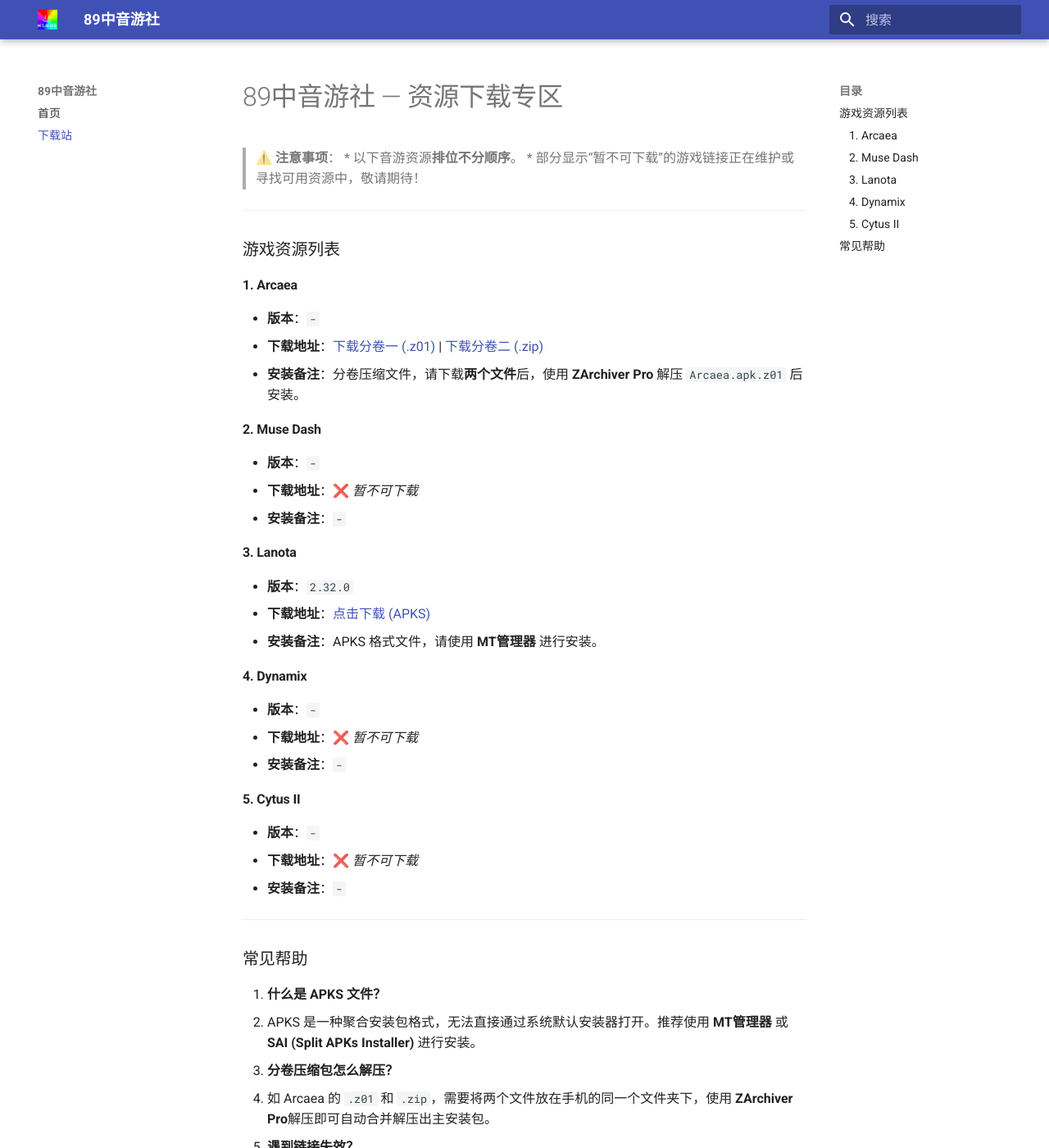
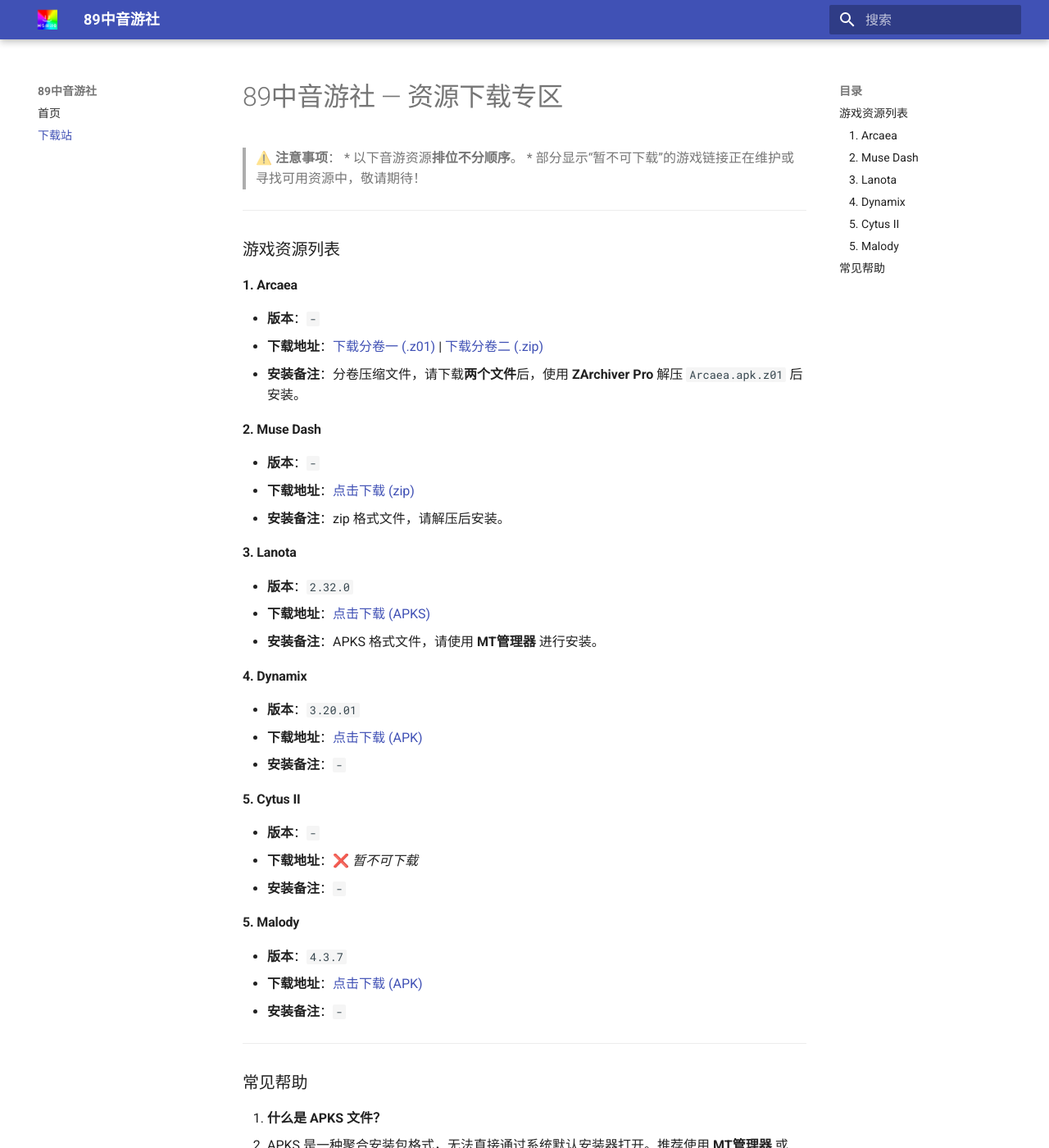
Before and after one commit to microkbcrt/89mugdownload, an MkDocs documentation site: the page built from docs/mugdownload.md, in a window 1280 px wide and 1400 px high. Shown: the whole window at 82% size. Built offline with MkDocs 1.6.1 and Material for MkDocs 9.7.7, drawn with Linux system fonts in a browser that asks for light colours.

Commit message:
Update mugdownload.md

```diff
--- a/docs/mugdownload.md
+++ b/docs/mugdownload.md
@@ -19,8 +19,8 @@
 #### 2. Muse Dash
 
 * **版本**：`-`
-* **下载地址**：❌ *暂不可下载*
-* **安装备注**：`-`
+* **下载地址**：[点击下载 (zip)](https://gh.jasonzeng.dev/https://github.com/microkbcrt/downloadiso/releases/download/MuseDash/MuseDash.apk.zip)
+* **安装备注**：zip 格式文件，请解压后安装。
 
 #### 3. Lanota
 
@@ -30,14 +30,20 @@
 
 #### 4. Dynamix
 
-* **版本**：`-`
-* **下载地址**：❌ *暂不可下载*
+* **版本**：`3.20.01`
+* **下载地址**：[点击下载 (APK)](https://gh.jasonzeng.dev/https://github.com/microkbcrt/downloadiso/releases/download/Dynamix/Dynamix_3.20.01.apk)
 * **安装备注**：`-`
 
 #### 5. Cytus II
 
 * **版本**：`-`
 * **下载地址**：❌ *暂不可下载*
+* **安装备注**：`-`
+
+#### 5. Malody
+
+* **版本**：`4.3.7`
+* **下载地址**：[点击下载 (APK)](https://gh.jasonzeng.dev/https://github.com/microkbcrt/downloadiso/releases/download/Malody/Malody_4.3.7.apk)
 * **安装备注**：`-`
 
 ---
```
